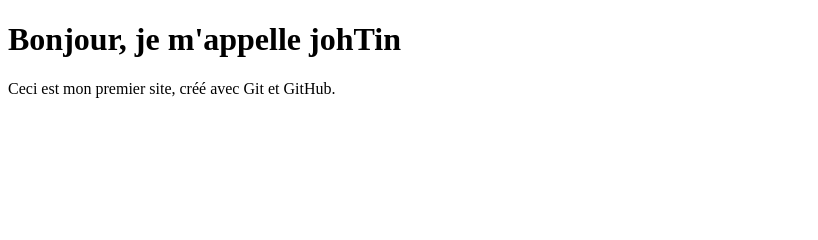
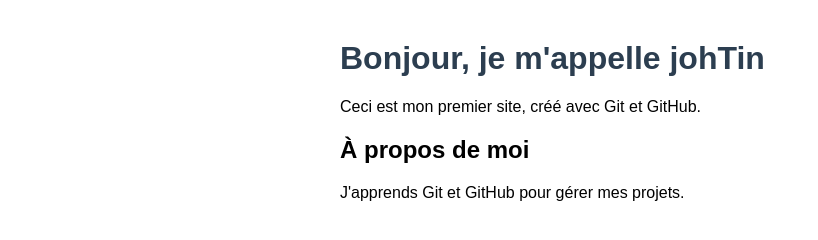
Before and after one commit to johTin/My_Project, a plain HTML site: page index.html in a window 1280 px wide. Shown: the whole page, without its empty margins (0-818 px from the left). Drawn offline with Linux system fonts and the light colour scheme.

Commit message:
Ajout du style et de la section À propos

```diff
--- a/index.html
+++ b/index.html
@@ -2,10 +2,17 @@
 <html lang="fr">
 <head>
   <meta charset="UTF-8">
-  <title>My first web site</title>
+  <title>Mon premier site</title>
+  <style>
+    body { font-family: Arial, sans-serif; max-width: 600px;
+           margin: 40px auto; padding: 0 20px; }
+    h1 { color: #2c3e50; }
+  </style>
 </head>
 <body>
   <h1>Bonjour, je m'appelle johTin</h1>
   <p>Ceci est mon premier site, créé avec Git et GitHub.</p>
+  <h2>À propos de moi</h2>
+  <p>J'apprends Git et GitHub pour gérer mes projets.</p>
 </body>
 </html>
```
